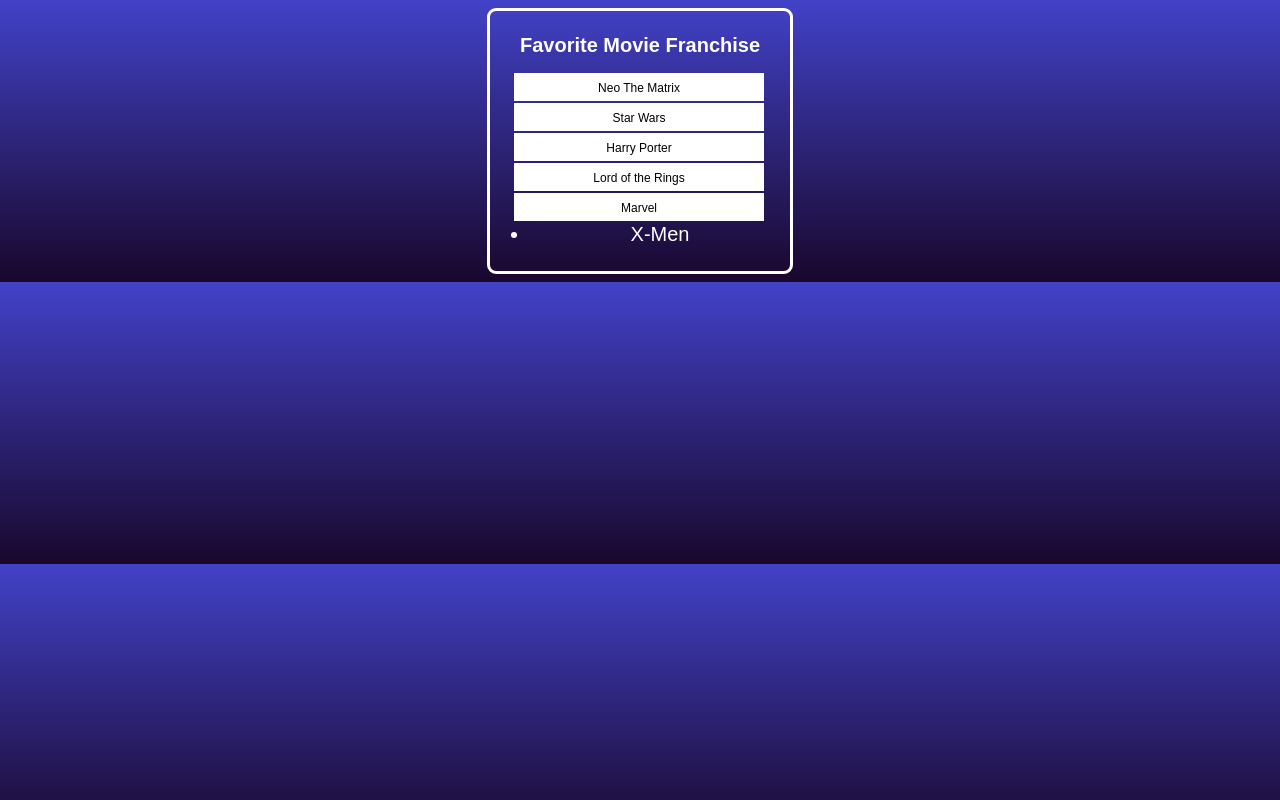
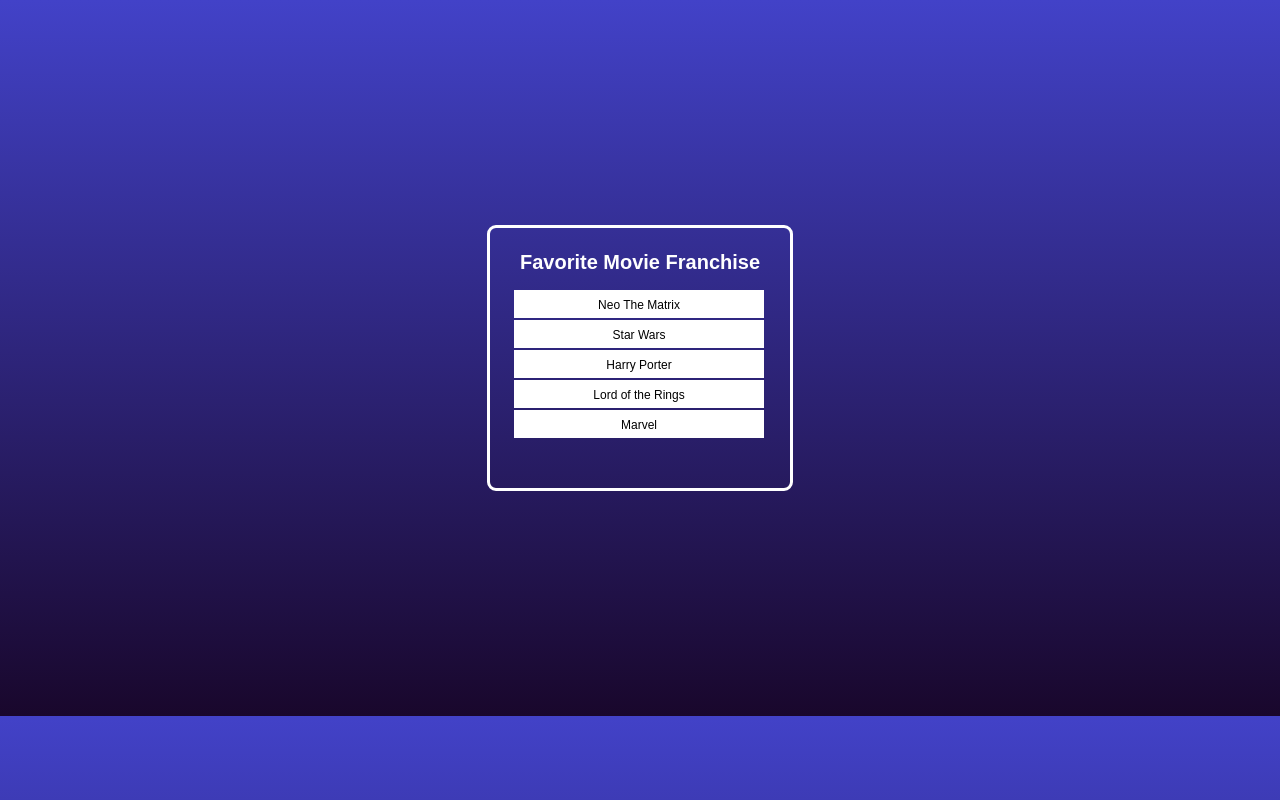
Before and after one commit to Olatunderaji/eCommerce, a plain HTML site: page index.html in a window 1280 px wide. Drawn offline with Linux system fonts and the light colour scheme.

Commit message:
eCommerce_Edited

```diff
--- a/main.js
+++ b/main.js
@@ -29,22 +29,58 @@
 
 //Creating Elements
 
-const ul = document.querySelector('ul');
-const li = document.createElement('li');
-//To add an Element into our Document is using the Append
+// const ul = document.querySelector('ul');
+// const li = document.createElement('li');
+// //To add an Element into our Document is using the Append
 
-ul.append(li)
+// ul.append(li)
 
-//Modifying the text
+// //Modifying the text
 
 
-const firstListItem = document.querySelector('.list-items');
+// const firstListItem = document.querySelector('.list-items');
 
-li.innerText = 'X-Men';
+// li.innerText = 'X-Men';
 
-//Modifying Attributes & Classes
-li.setAttribute('id', 'main-heading')
-li.removeAttribute(id)
+// //Modifying Attributes & Classes
+// li.setAttribute('id', 'main-heading')
+// li.removeAttribute(id)
 
 
-const title = document.querySelector('#main-heading')
+// const title = document.querySelector('#main-heading')
+
+// Using the properties of Classlist and also add methods to it
+//Grab the styling of the other List-Items using the .add
+// li.classList.add('list-items') //or to remove using the .remove method
+
+// // to find out if that element contains the properties of specific class
+// console.log(li.classList.contains("list-items"));
+
+// // Remove Elements
+// li.remove();
+
+
+// How to navigate the Dom
+//Traverse the DOM
+//Parent Node Traversal
+// let ul = document.querySelector('ul')
+// console.log (ul.parentNode.parentNode);
+// console.log (ul.parentElement);
+
+// const html = document.documentElement;
+// console.log(html)
+
+
+//Child Node Traversal
+let ul = document.querySelector('ul')
+// console.log(ul.childNodes);
+// console.log(ul.firstChild);
+// console.log(ul.lastChild);
+
+// ul.childNodes[9].style.backgroundColor = 'yellow'
+
+console.log(ul.children)
+console.log(ul.firstElementChild)
+console.log(ul.lastElementChild)
+
+//Sibling Node Traversal*/
--- a/style.css
+++ b/style.css
@@ -5,6 +5,7 @@
     align-items: center;
     display: flex;
     justify-content: center;
+    height: 700px;
 }.container{
     display: flex;
     justify-content: center;
@@ -36,6 +37,7 @@
     left: -18px;
     color: black;
     background-color: white;
+
     text-align: center;
     font-size: 12px;
 }
```
Also changed, not shown: index.html (+2 -0 lines).
